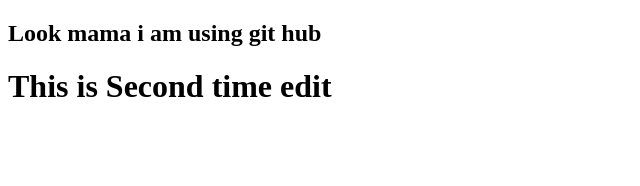
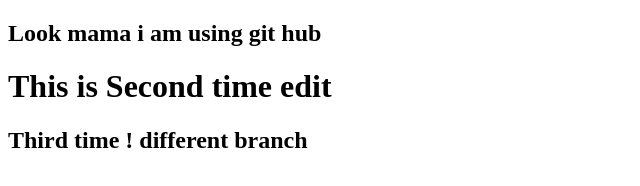
Before and after one commit to MohammadSheakh/my-first-website, a plain HTML site: page index.html in a window 1280 px wide. Shown: the whole page, without its empty margins (0-640 px from the left). Drawn offline with Linux system fonts and the light colour scheme.

Commit message:
added something to different branch

```diff
--- a/index.html
+++ b/index.html
@@ -11,6 +11,7 @@
 <body>
     <h2>Look mama i am using git hub</h2>
     <h1>This is Second time edit</h1>
+    <h2>Third time ! different branch</h2>
 </body>
 
 </html>
```
